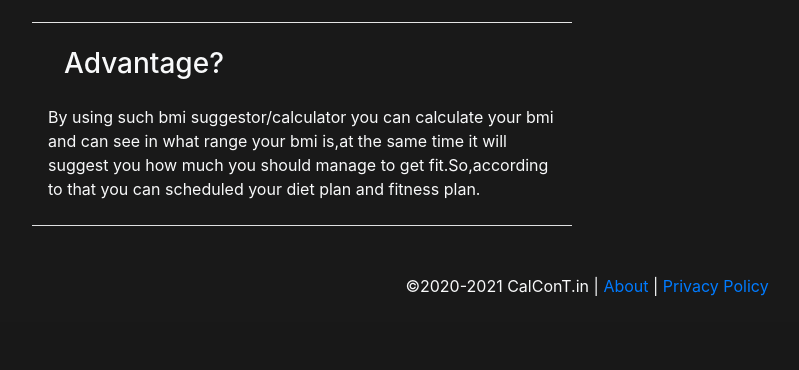
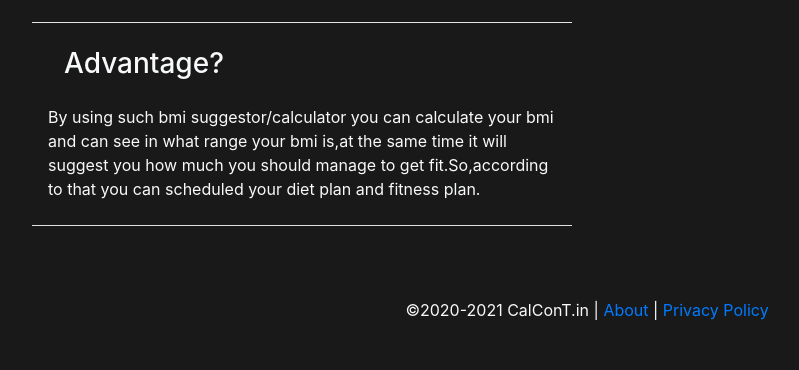
Before and after one commit to calcont/calcont.in, a Django app: page /Calculator/BMI_calculator/ in a window 1280 px wide. Shown: the part 1290-1660 px from the top of the page, without its empty margins (53-852 px from the left). Before the commit the page ends 1586 px from the top, so only its background shows below. Run offline with Django 3.2, Linux system fonts and the light colour scheme; some libraries are stand-ins or nearby versions.

```diff
--- a/mysite/templates/main_index.html
+++ b/mysite/templates/main_index.html
@@ -212,7 +212,7 @@
     </p>
 
   </footer> -->
-  <footer class="container-fluid text-center text-light my-4">
+  <footer class="container-fluid text-center text-light my-5">
 
 
     <p class="">&copy;2020-2021 CalConT.in | <a href="/About/"> About </a> | <a href="/Privacy_policy/">Privacy
```
